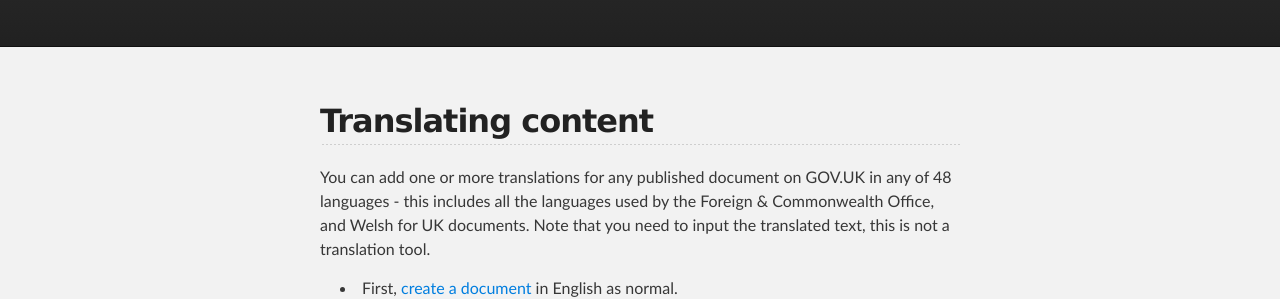
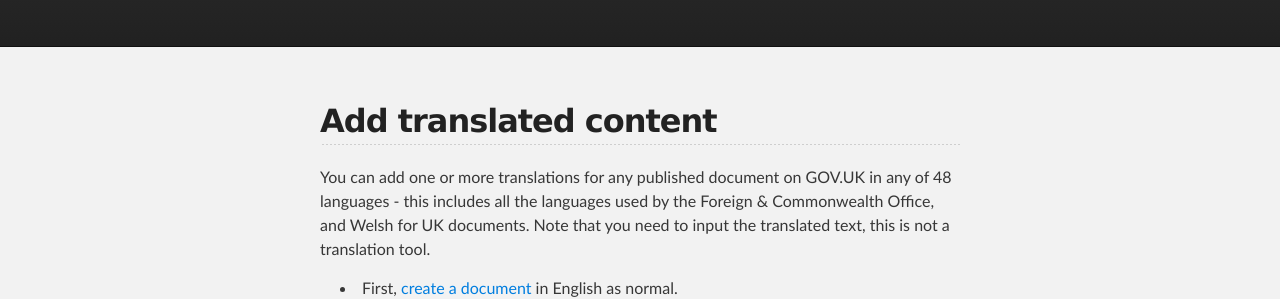
Before and after one commit to alphagov/inside-government-admin-guide, a Jekyll site: the page built from worldwide-network/translating-docs.md, in a window 1280 px wide. Shown: the part 215-514 px from the top of the page. Built offline with Jekyll 4.4.1, drawn with Linux system fonts in a browser that asks for light colours.

Commit message:
Update translating-docs.md

```diff
--- a/worldwide-network/translating-docs.md
+++ b/worldwide-network/translating-docs.md
@@ -1,9 +1,9 @@
 ---
 layout: default
-title: How to publish content / Translating content
+title: How to publish content / Add translated content
 ---
 
-## Translating content
+## Add translated content
 
 You can add one or more translations for any published document on GOV.UK in any of 48 languages - this includes all the languages used by the Foreign & Commonwealth Office, and Welsh for UK documents. Note that you need to input the translated text, this is not a translation tool.
 
```
